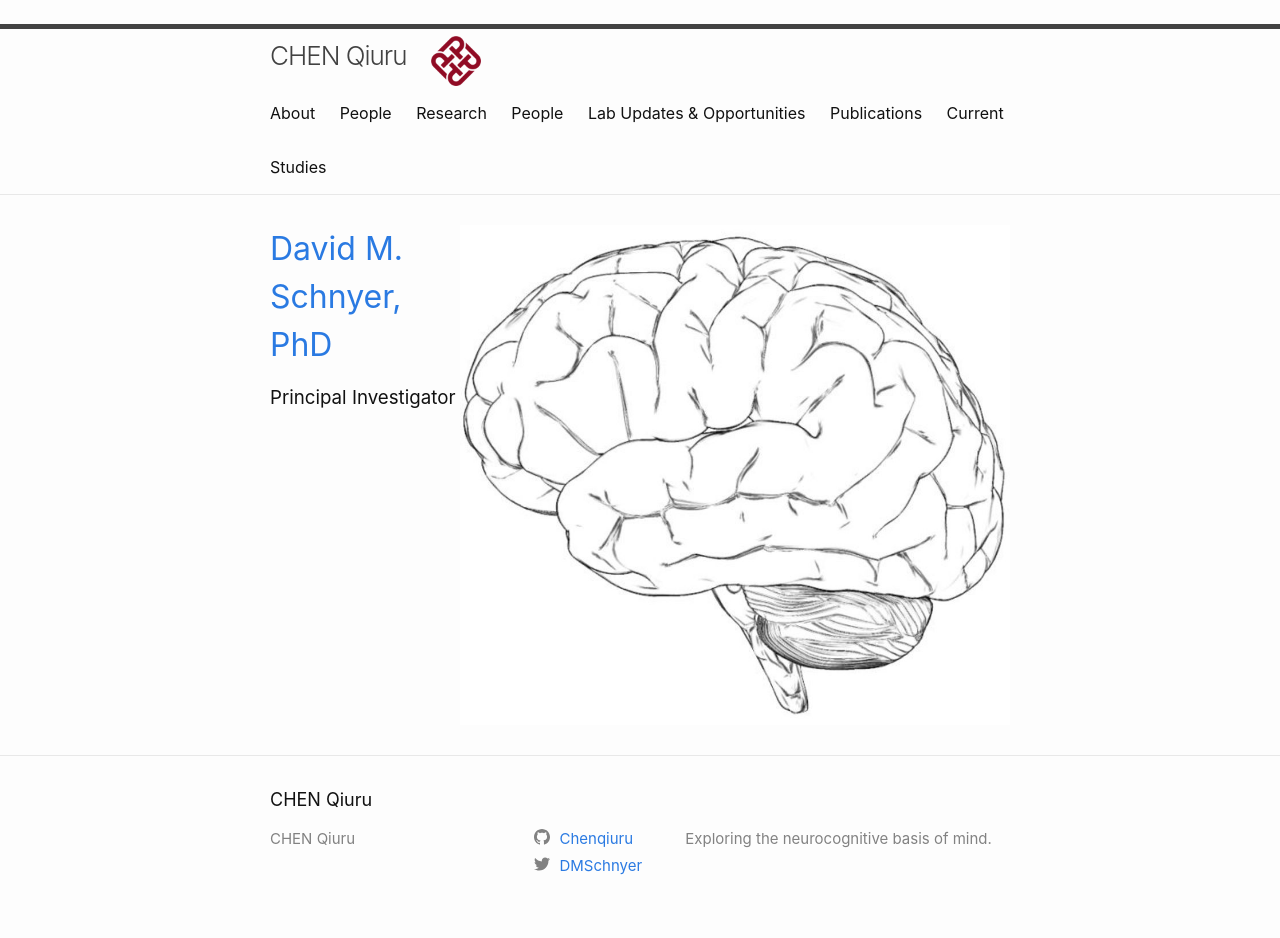
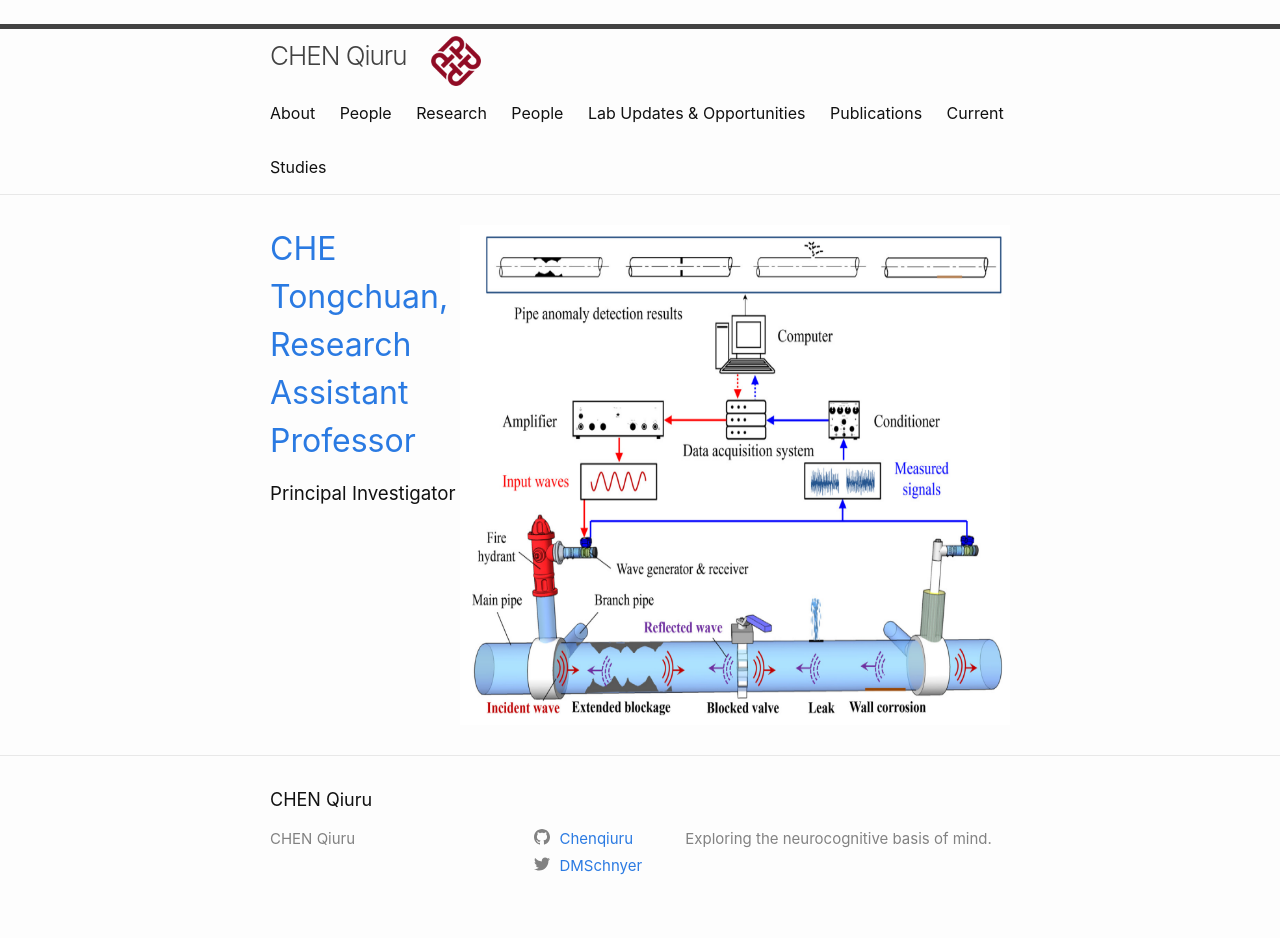
Before and after one commit to CCCHEN777/CCCHEN777.github.io, a Jekyll site: the page built from index.md, in a window 1280 px wide. Built offline with Jekyll 4.4.1, drawn with Linux system fonts in a browser that asks for light colours; nearby versions of some CDN libraries.

Commit message:
home.html

```diff
--- a/_layouts/home.html
+++ b/_layouts/home.html
@@ -3,8 +3,8 @@ layout: default
 ---
 
 <div class="home">
-    <img src="assets/brain-home.jpg" alt="home page image" height="500" width="550" style="float: right;">
-    <h1> <a href="/people/davidmschnyer/"> David M. Schnyer, PhD</a></h1>
+    <img src="assets/home_page.png" alt="home page image" height="500" width="550" style="float: right;">
+    <h1> <a href="/people/davidmschnyer/"> CHE Tongchuan, Research Assistant Professor</a></h1>
     <h3>Principal Investigator</h3>
 <!--
 
```
